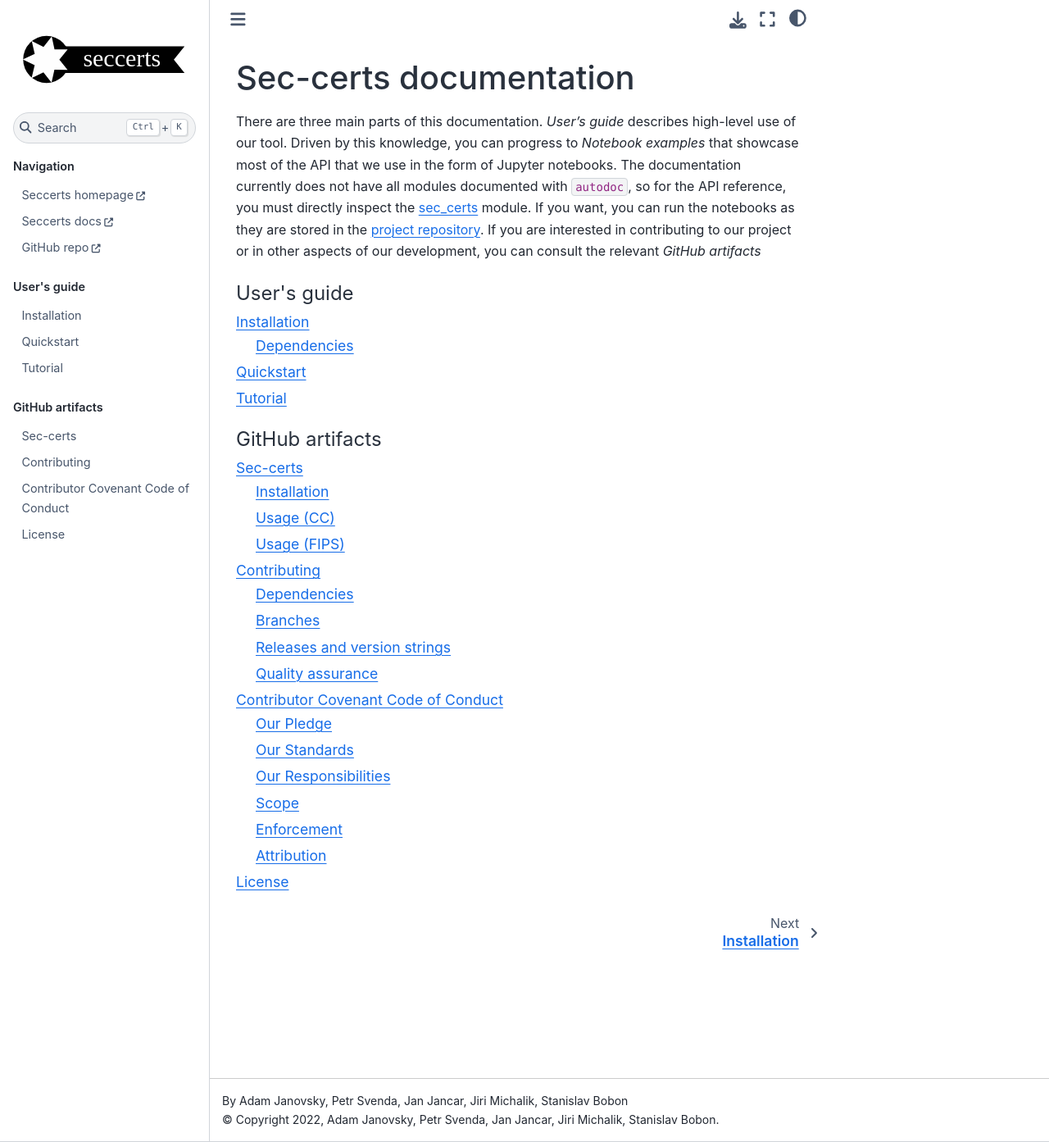
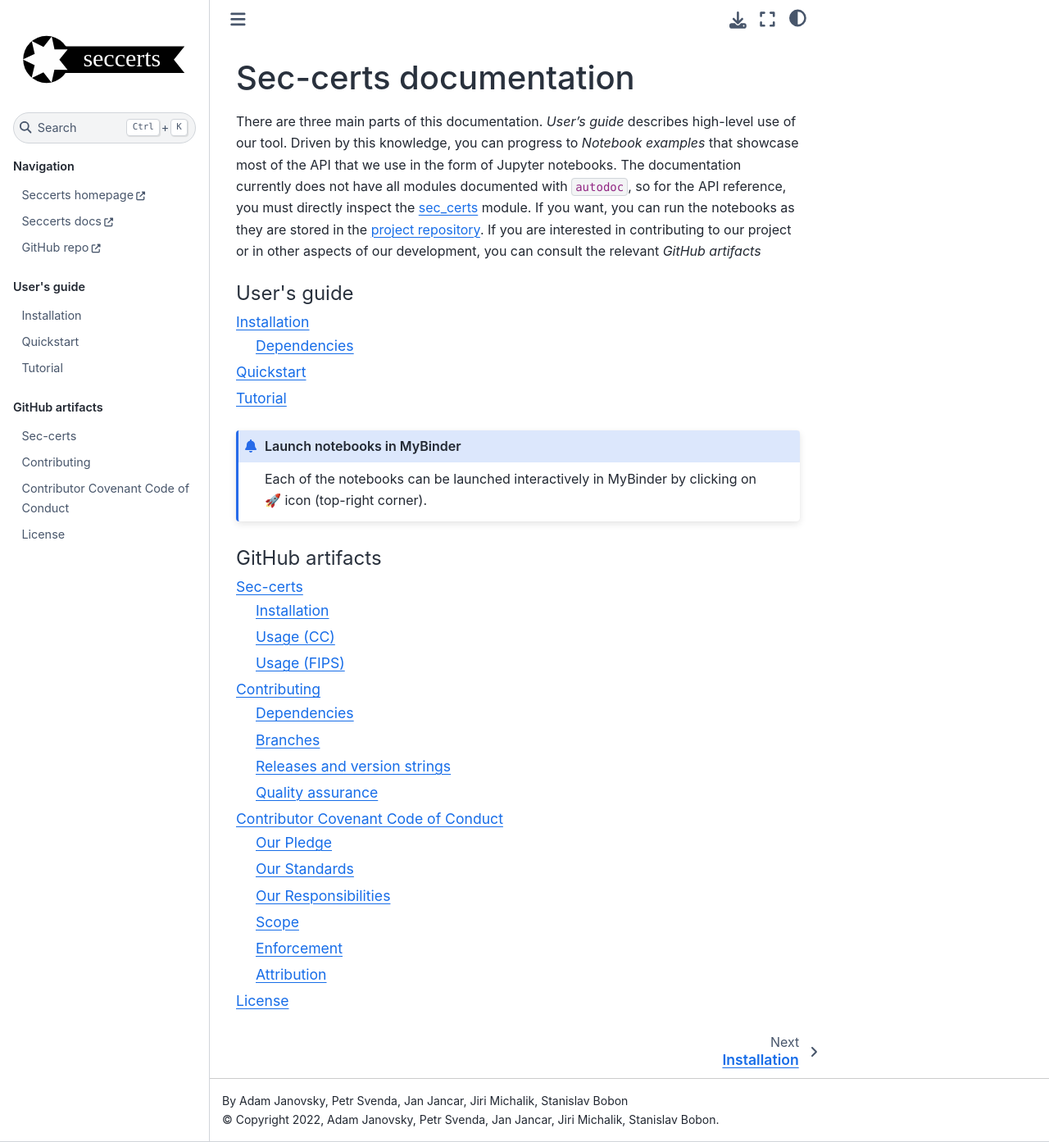
Before and after one commit to crocs-muni/sec-certs, a Sphinx documentation site: the page built from docs/index.md, in a window 1280 px wide and 1393 px high. Shown: the whole window at 82% size. Built offline with Sphinx 7.4.7 and the Sphinx Book theme 1.1.4, drawn with Linux system fonts in a browser that asks for light colours; pages that are not in the unit, such as notebooks, are missing from menus.

Commit message:
update myst-nb

````diff
--- a/docs/index.md
+++ b/docs/index.md
@@ -22,6 +22,10 @@ tutorial.md
 notebooks/examples/dataset.ipynb
 ```
 
+```{admonition} Launch notebooks in MyBinder
+Each of the notebooks can be launched interactively in MyBinder by clicking on 🚀 icon (top-right corner).
+```
+
 ```{toctree}
 :maxdepth: 2
 :caption: GitHub artifacts
````
Also changed, not shown: 2 other files.
